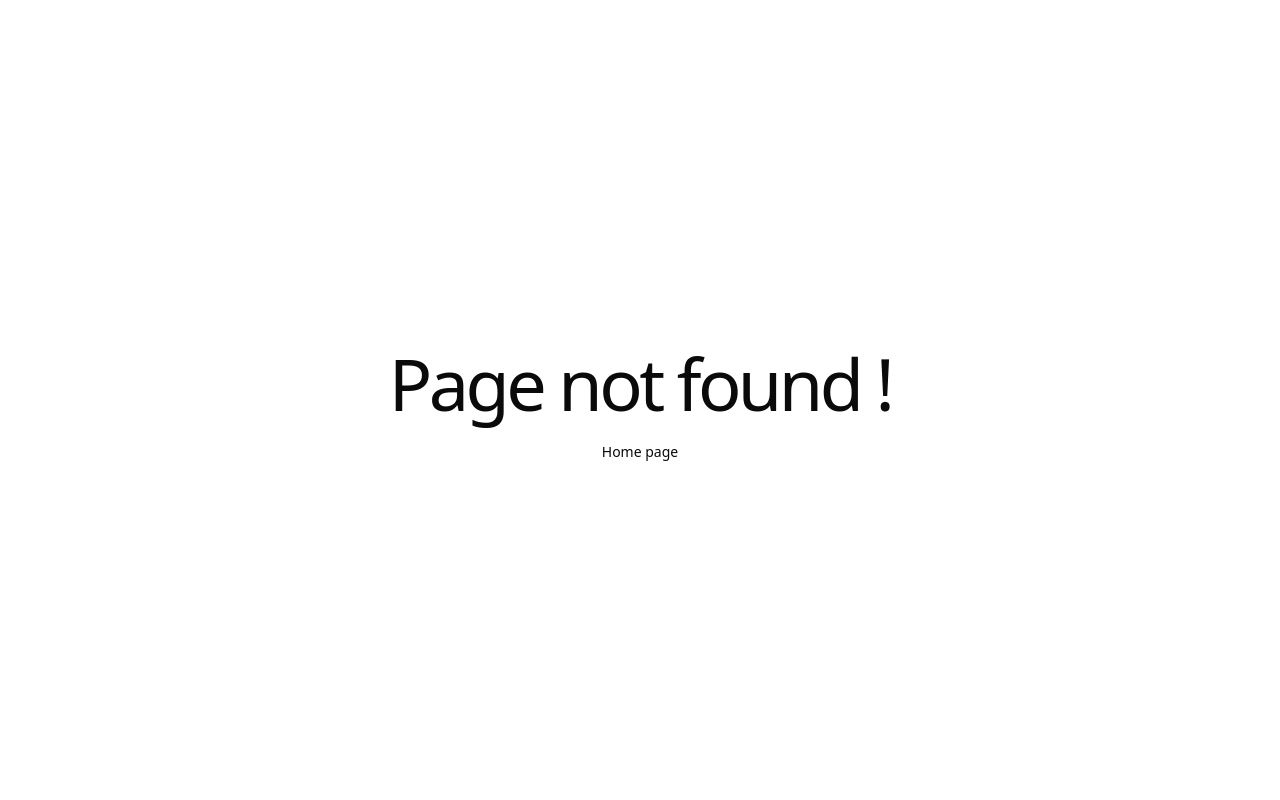
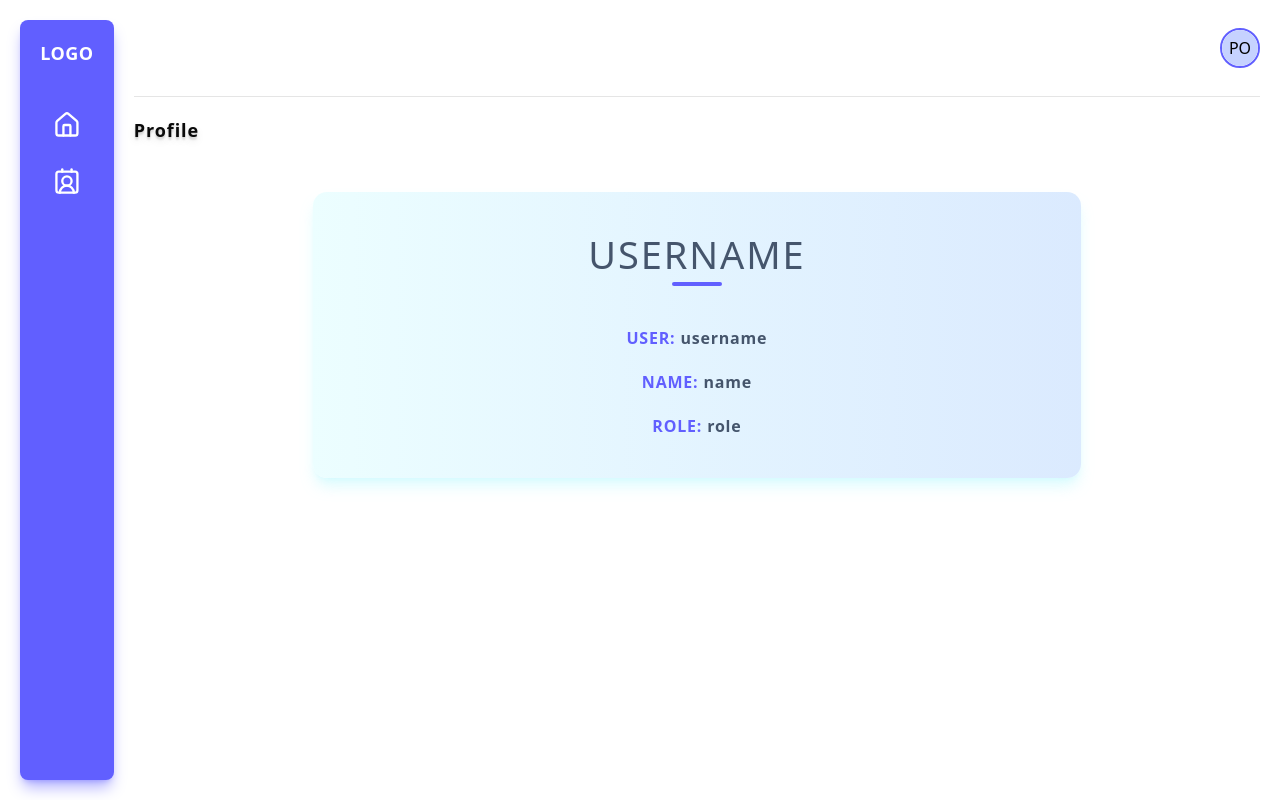
Before and after one commit to pskfdev/user-management-system, a React (Vite) app in the folder frontend/: page /dashboard/profile in a window 1280 px wide. Before the commit this address had no page. Built offline with nearby package versions, Linux system fonts and the light colour scheme.

Commit message:
:lipstick: Update Home-Page / Add Profile-Page

```diff
--- a/frontend/src/App.tsx
+++ b/frontend/src/App.tsx
@@ -12,6 +12,7 @@ import Register from "./pages/Register";
 import Notfound from "./pages/Notfound";
 import ManageUsers from "./pages/ManageUsers";
 import Dashboard from "./pages/Dashboard";
+import Profile from "./pages/Profile";
 
 function App() {
   return (
@@ -28,6 +29,7 @@ function App() {
         <Route path="dashboard" element={<ProtectRoute layout={<DashboardLayout />} />}>
           <Route index element={<Dashboard />} />
           <Route path="users" element={<ManageUsers />} />
+          <Route path="profile" element={<Profile />} />
         </Route>
 
         <Route path="*" element={<Notfound />} />
--- a/frontend/src/components/nav/TopbarProfile.tsx
+++ b/frontend/src/components/nav/TopbarProfile.tsx
@@ -3,7 +3,6 @@ import {
   DropdownMenu,
   DropdownMenuContent,
   DropdownMenuItem,
-  DropdownMenuLabel,
   DropdownMenuSeparator,
   DropdownMenuTrigger,
 } from "@/components/ui/dropdown-menu";
@@ -25,9 +24,11 @@ function TopbarProfile({}: Props) {
           </Avatar>
         </DropdownMenuTrigger>
         <DropdownMenuContent className="bg-indigo-100 border border-indigo-200">
-          <DropdownMenuLabel>
-            <h4 className="text-indigo-500 text-sm">{username}</h4>
-          </DropdownMenuLabel>
+          <DropdownMenuItem asChild>
+            <Link to="/dashboard/profile" className="text-indigo-500 text-sm">
+              {username}
+            </Link>
+          </DropdownMenuItem>
           <DropdownMenuSeparator className="border-b border-indigo-200" />
           <DropdownMenuItem asChild>
             <Link to="/dashboard">HOME</Link>
--- a/frontend/src/pages/Home.tsx
+++ b/frontend/src/pages/Home.tsx
@@ -3,17 +3,17 @@ import { Link } from "react-router";
 
 function Home() {
   return (
-    <main className="w-full max-w-7xl px-10 mx-5 lg:mx-0 bg-white rounded-xl shadow-xl flex items-center space-x-5">
-      <div className="w-full lg:w-[800px]">
+    <main className="w-full max-w-6xl px-10 mx-5 lg:mx-0 bg-white rounded-xl shadow-xl flex items-center space-x-5">
+      <div className="w-full lg:w-[800px] py-10">
         <h1 className="uppercase tracking-wide text-indigo-800">Welcome</h1>
         <h2 className="text-orange-300">to user management system</h2>
-        <h4 className="mt-10 text-indigo-300">for test fullstack global wireless company.</h4>
+        <h4 className="mt-10 text-indigo-300">for test web developer fullstack global wireless company.</h4>
         <Button className="btn-indigo mx-auto rounded-full w-1/3 min-w-28" asChild>
           <Link to="/login" className="tracking-wide mt-20">Continue</Link>
         </Button>
       </div>
 
-      <div className="py-10 w-full">
+      <div className="py-10 w-full hidden lg:flex">
         <div className="w-full h-[500px] bg-[url('/img/welcome.png')] bg-cover bg-center"></div>
       </div>
     </main>
--- /dev/null
+++ b/frontend/src/pages/Profile.tsx
@@ -0,0 +1,39 @@
+function Profile() {
+  return (
+    <main className="space-y-2 flex flex-col items-center">
+      {/* Title */}
+      <div className="w-full">
+        <h3 className="text-shadow-lg tracking-wider">Profile</h3>
+      </div>
+
+      {/* Card Profile */}
+      <section className="w-full max-w-3xl p-10 mt-10 rounded-xl text-slate-600 shadow-lg shadow-cyan-100/80 bg-gradient-to-r from-cyan-50 to-blue-100">
+        <div className="mx-auto text-center space-y-10">
+          <div className="flex flex-col items-center">
+            <h2 className="text-center uppercase flex items-center tracking-wider">
+              username
+            </h2>
+            <div className="w-[50px] mt-1 border-b-4 border-indigo-500 rounded-xl"></div>
+          </div>
+
+          <div className="space-y-5 tracking-wider">
+            <h4>
+              <span className="text-indigo-500 uppercase">user: </span>
+              username
+            </h4>
+            <h4>
+              <span className="text-indigo-500 uppercase">name: </span>
+              name
+            </h4>
+            <h4>
+              <span className="text-indigo-500 uppercase">role: </span>
+              role
+            </h4>
+          </div>
+        </div>
+      </section>
+    </main>
+  );
+}
+
+export default Profile;
```
